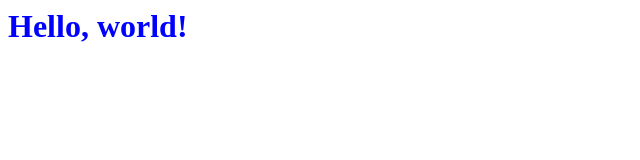
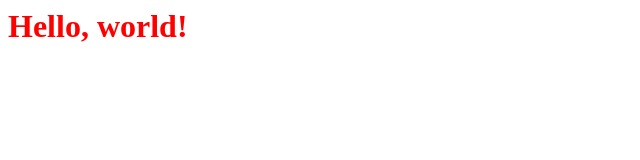
Before and after one commit to BasemSrour/CS50-web-git-lecure, a plain HTML site: page hello.html in a window 1280 px wide. Shown: the whole page, without its empty margins (0-640 px from the left). Drawn offline with Linux system fonts and the light colour scheme.

Commit message:
Change the styling color to red

```diff
--- a/hello.html
+++ b/hello.html
@@ -8,7 +8,7 @@
         <style>
             h1
             {
-                color: blue;
+                color: red;
             }
         </style>
     </head>
```
Also changed, not shown: index.html (+1 -1 lines).
